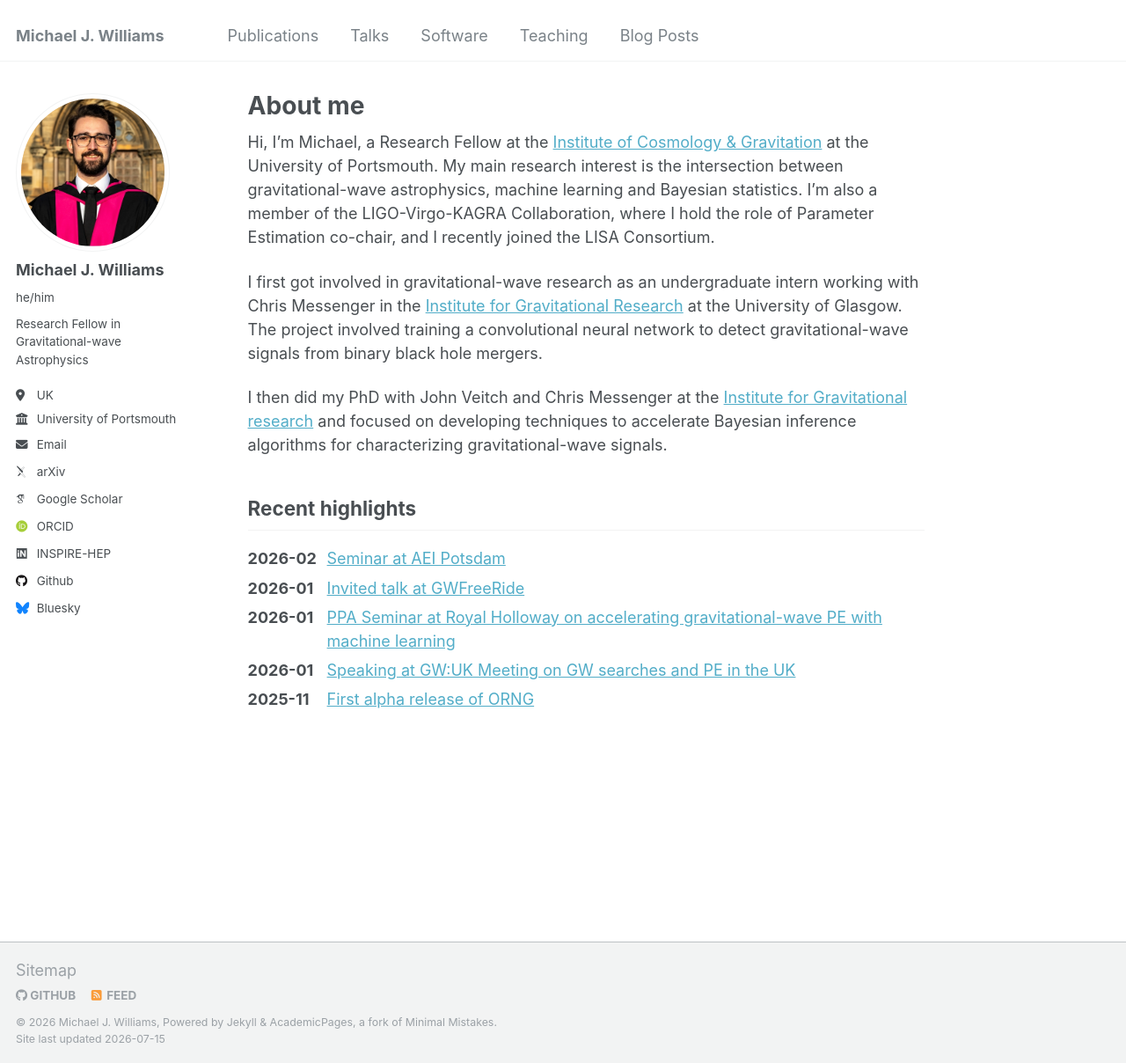
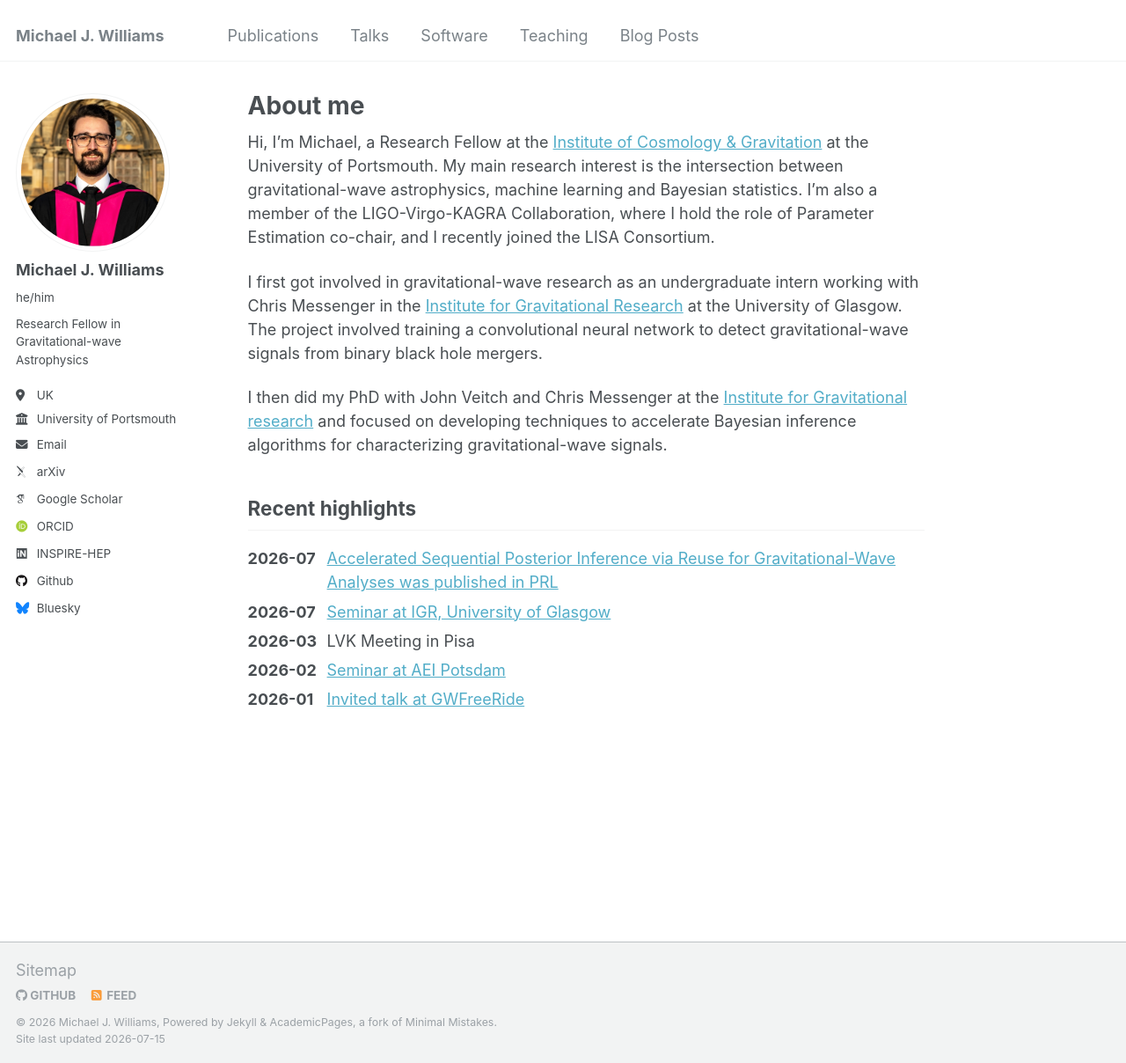
Before and after one commit to mj-will/mj-will.github.io, a Jekyll site: the page built from _pages/about.md, in a window 1280 px wide and 1208 px high. Shown: the whole window at 88% size. Built offline with Jekyll 4.4.1, drawn with Linux system fonts in a browser that asks for light colours; some web fonts are replaced.

Commit message:
update highlights

```diff
--- a/_data/highlights.yml
+++ b/_data/highlights.yml
@@ -1,5 +1,13 @@
 # Update this list to control the "Recent highlights" section on the home page.
 # Keep the most recent items at the top.
+- date: 2026-07
+  title: Accelerated Sequential Posterior Inference via Reuse for Gravitational-Wave Analyses was published in PRL
+  url: /publication/2511.04218/
+- date: 2026-07
+  title: Seminar at IGR, University of Glasgow
+  url: /talks/2026-07-09-igr
+- date: 2026-03
+  title: LVK Meeting in Pisa
 - date: 2026-02
   title: Seminar at AEI Potsdam
   url: /talks/2026-02-04-aei
@@ -12,9 +20,3 @@
 - date: 2026-01
   title: Speaking at GW:UK Meeting on GW searches and PE in the UK
   url: /talks/2026-01-15-gwuk
-- date: 2025-11
-  title: First alpha release of ORNG
-  url: /software/orng/
-- date: 2025-11
-  title: Accelerated Sequential Posterior Inference via Reuse for Gravitational-Wave Analyses appeared on arXiv
-  url: /publication/2511.04218/
```
